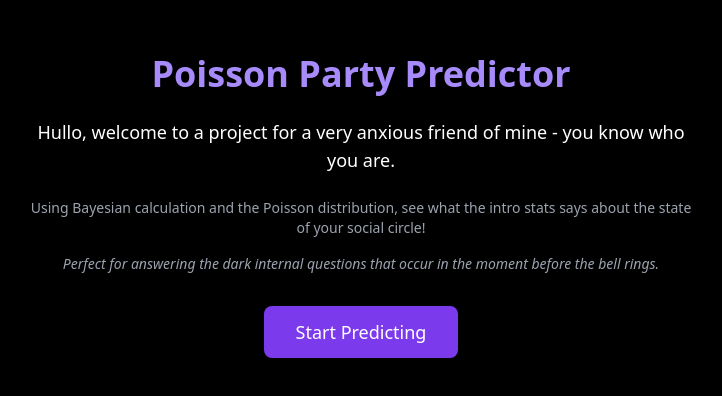
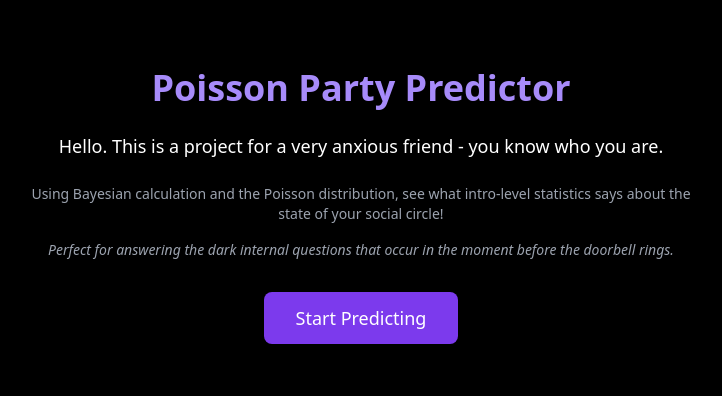
Before and after one commit to osmkhan/poisson-party-predictor, a React (Vite) app: page / in a window 1280 px wide. Shown: the part 194-590 px from the top of the page, without its empty margins (279-1001 px from the left). Built offline with nearby package versions, Linux system fonts and the light colour scheme.

Commit message:
Deploy latest changes

```diff
--- a/src/components/PartyApp.jsx
+++ b/src/components/PartyApp.jsx
@@ -14,15 +14,15 @@ const LandingPage = ({ onEnter, show }) => {
         </h1>
 
         <div className="text-lg mb-6">
-          Hullo, welcome to a project for a very anxious friend of mine - you know who you are.
+          Hello. This is a project for a very anxious friend - you know who you are.
         </div>
 
         <div className="text-gray-400 mb-4 text-sm">
-          Using Bayesian calculation and the Poisson distribution, see what the intro stats says about the state of your social circle!
+          Using Bayesian calculation and the Poisson distribution, see what intro-level statistics says about the state of your social circle!
         </div>
 
         <div className="text-gray-400 mb-8 text-sm italic">
-          Perfect for answering the dark internal questions that occur in the moment before the bell rings.
+          Perfect for answering the dark internal questions that occur in the moment before the doorbell rings.
         </div>
 
         <button
```
